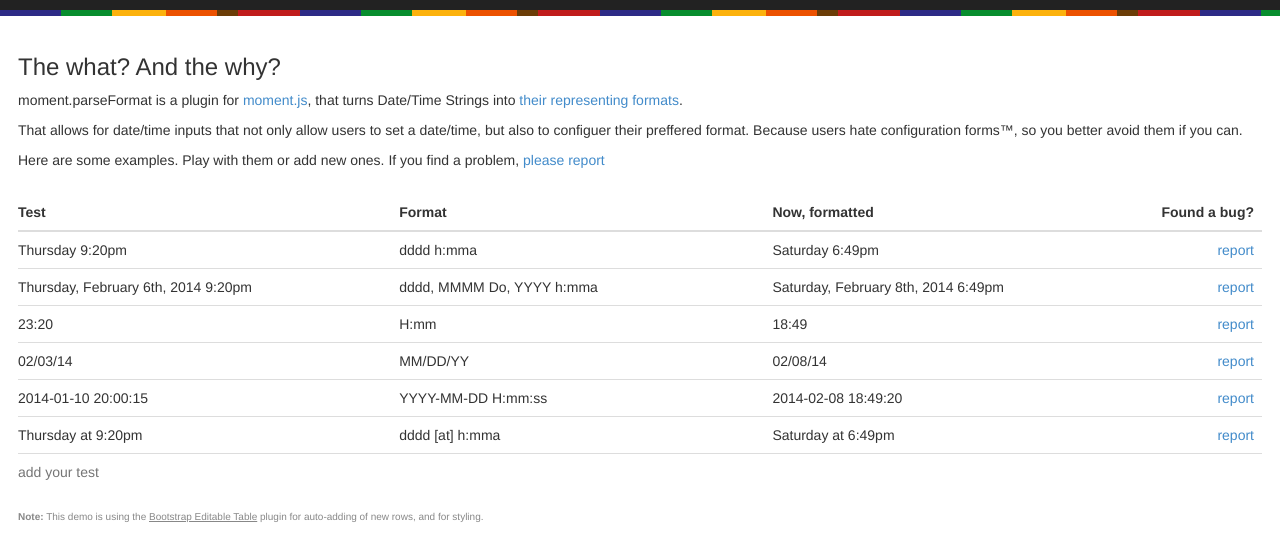
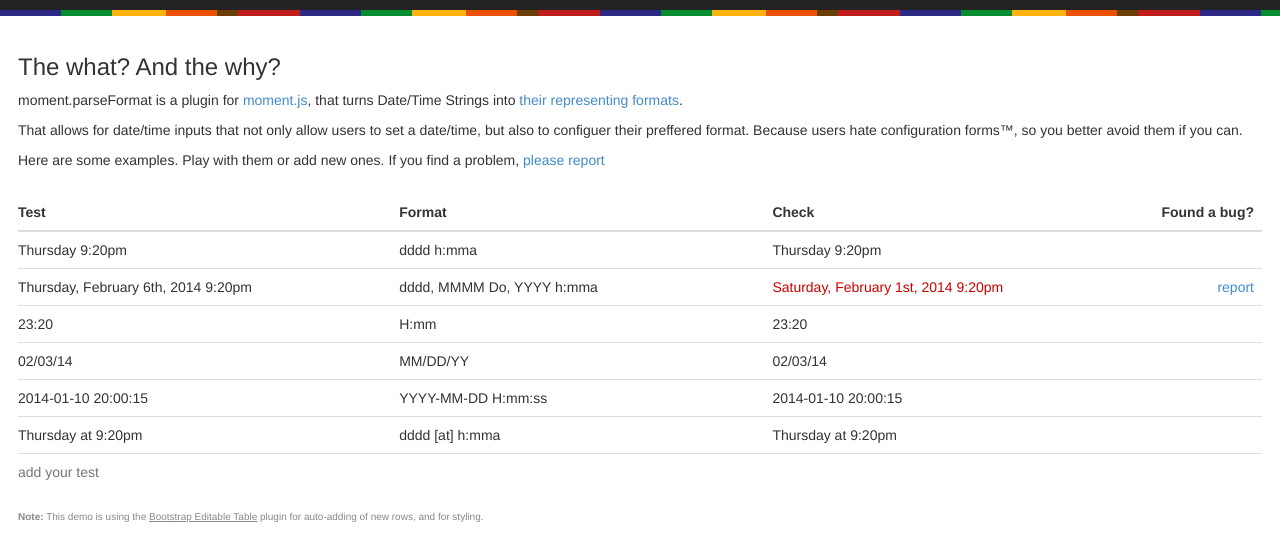
Before and after one commit to gr2m/moment-parseformat, a website: page index.html in a window 1280 px wide. Shown: the part 70-630 px from the top of the page. Drawn offline with Linux system fonts and the light colour scheme.

Commit message:
[minor] styling

```diff
--- a/index.html
+++ b/index.html
@@ -13,7 +13,7 @@
   h6 { margin: 0; }
   header { padding: 18px 18px 24px; background: #222; color: #fff; background-image: linear-gradient(90deg, #2C2A86 20.5%, #078D2D 20.5%, #078D2D 37.5%, #FCB20D 37.5%, #FCB20D 55.5%, #EC5100 55.5%, #EC5100 72.5%, #6A3C06 72.5%, #6A3C06 79.5%, #C01C1B 79.5%); /* hoodie hoodie hoodie! */ background-size: 300px 6px; background-repeat: repeat-x; background-position: 0 100%; }
   header a { color: #fff !important; }
-  table { margin: 24px 0 0;}
+  table { margin: 24px 0 0; }
   var { font-style: normal;}
   p.info { padding: 0; margin: 0; font-size: 10px; color: #888; }
   p.info a { color: inherit; text-decoration: underline; }
@@ -21,6 +21,10 @@
   tr:last-child a { display: none; }
   th {width: 30%; white-space: nowrap; }
   td:last-child, th:last-child { width: 120px; text-align: right; }
+  .error var[name=check] { color: #c00;}
+  td, th { cursor: default !important; }
+  .report { display: none; }
+  tr:hover .report, .error .report {display: inline;}
   </style>
 </head>
 
@@ -48,7 +52,7 @@
         <tr>
           <th>Test</th>
           <th>Format</th>
-          <th>Now, formatted</th>
+          <th>Check</th>
           <th>Found a bug?</th>
         </tr>
       </thead>
@@ -61,7 +65,7 @@
             <var name="format"></var>
           </td>
           <td>
-            <var name="parsed"></var>
+            <var name="check"></var>
           </td>
           <td>
             <a href="#" class="report">report</a>
@@ -83,9 +87,16 @@
   <script>
   $(document.body).on('input', 'input', function(event) {
     var $row = $(event.target).closest('tr');
-    var format = moment.parseFormat(event.target.value);
-    $row.find('[name="format"]').text(format);
-    $row.find('[name="parsed"]').text( moment().format(format) );
+    var test = event.target.value;
+    var format = moment.parseFormat(test);
+    var check = moment(test, format).format(format);
+    var $format = $row.find('[name="format"]');
+    var $check = $row.find('[name="check"]');
+
+    $format.text(format);
+    $check.text(check);
+
+    $row.toggleClass('error', check.toLowerCase() !== test.toLowerCase());
   });
   $('table').on('click', '.report', function(event) {
     event.preventDefault();
--- a/moment.parseFormat.js
+++ b/moment.parseFormat.js
@@ -38,8 +38,8 @@
 
   var regexFillingWords = /\b(at)\b/i;
 
-  function parseDateFormat(string) {
-    var format = string;
+  function parseDateFormat(dateString) {
+    var format = dateString;
 
     // escape filling words
     format = format.replace(regexFillingWords, '[$1]');
```
